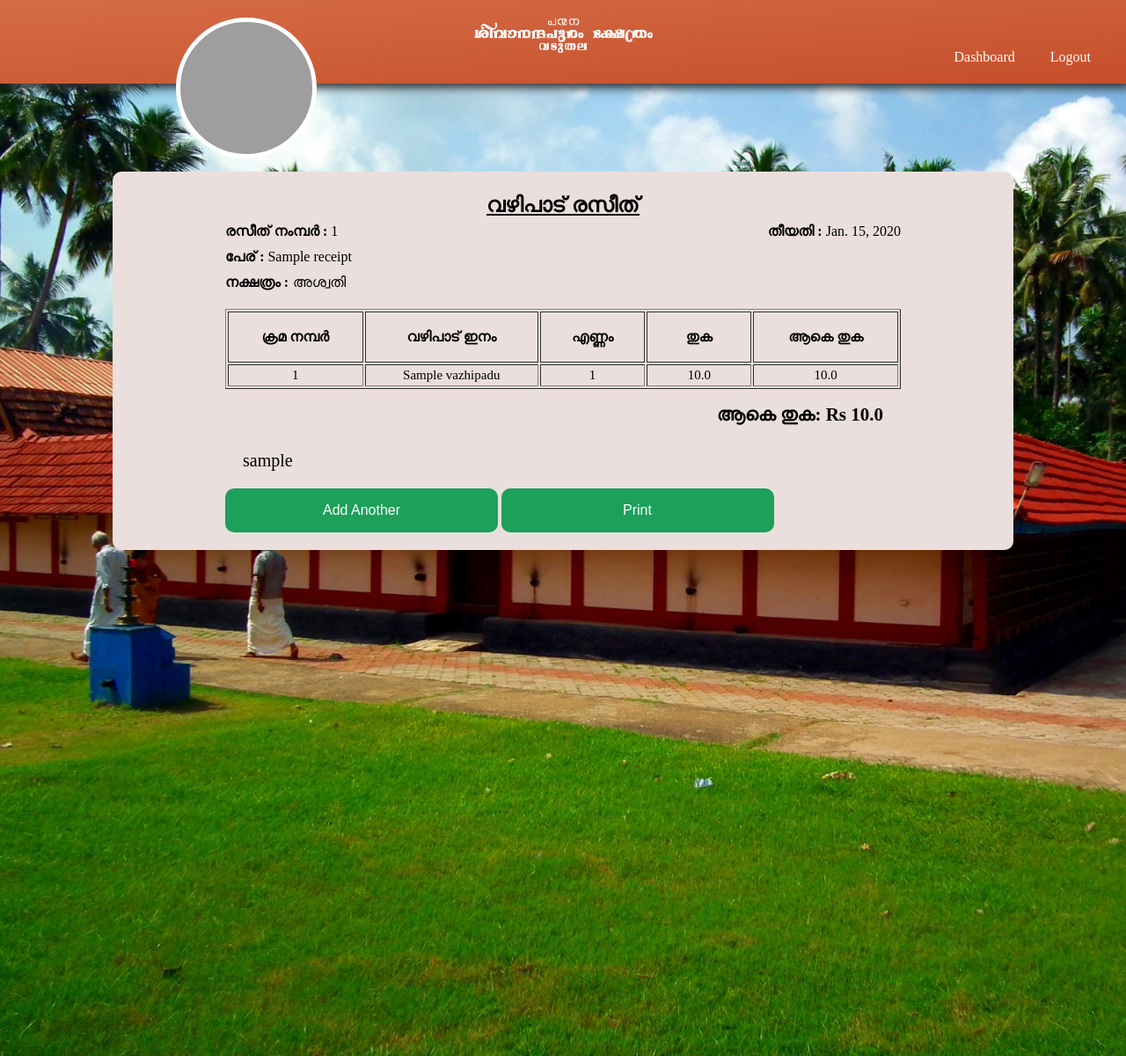
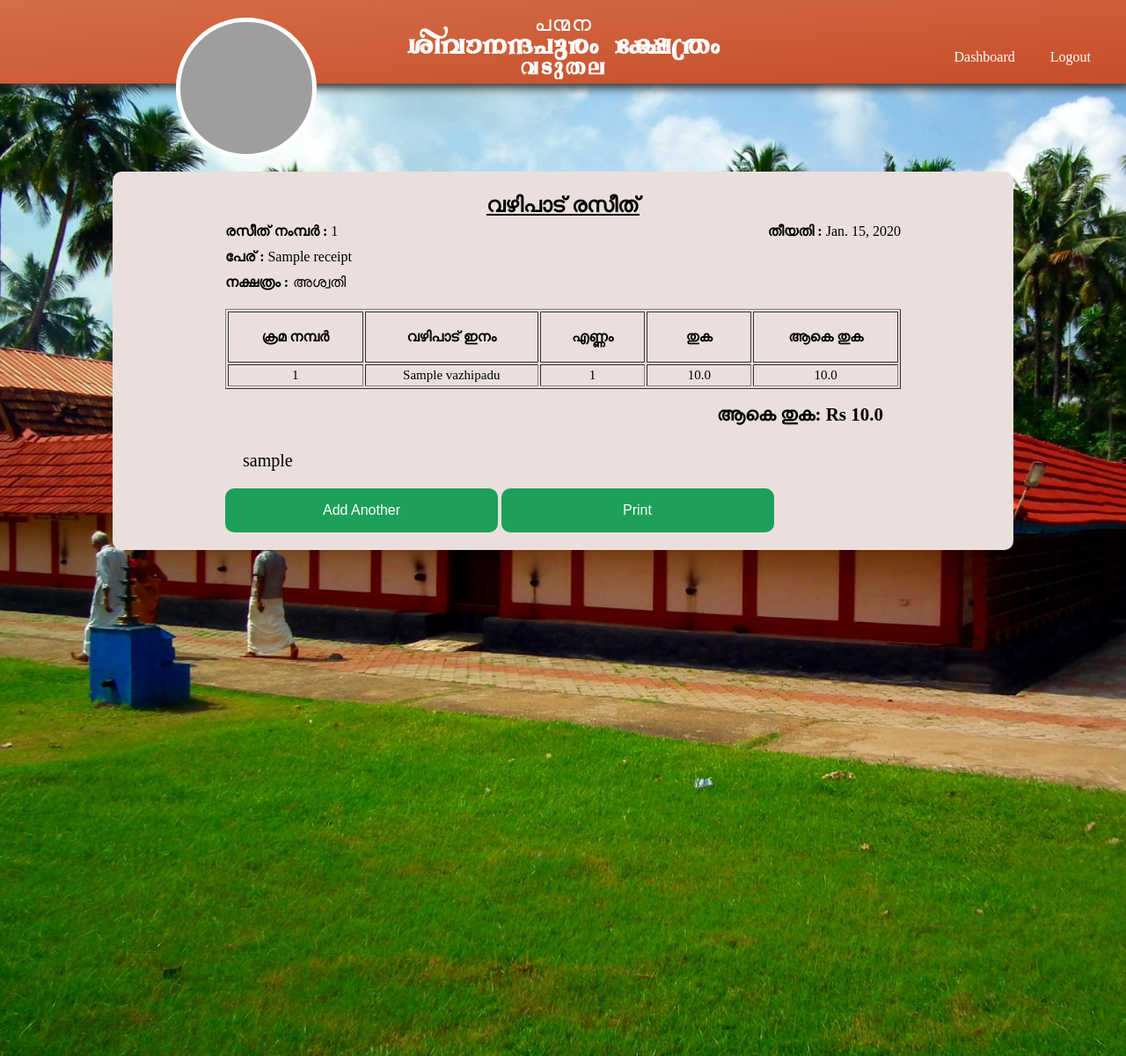
Before and after one commit to AbhijithKonnayil/temple_manager, a Django app: page /receipt/1 in a window 1280 px wide. Shown: the whole page at 88% size. Run offline with Django 3.2, Linux system fonts and the light colour scheme; a user stored in the database is signed in; tables that the repository leaves empty hold one stand-in row (values such as "Sample post"); grey boxes are pictures that could not be loaded.

Commit message:
add top margin to print

```diff
--- a/receipt_management/templates/receipt_management/print_receipts.html
+++ b/receipt_management/templates/receipt_management/print_receipts.html
@@ -21,7 +21,7 @@
 	@page {
   		width: 150mm;
   		height: 140mm;
-  		margin: 0;
+  		margin: 5mm 0 0 0;
 	}
 
   	body *{
--- a/static/css/style.css
+++ b/static/css/style.css
@@ -41,8 +41,9 @@ header div#header{
 	box-shadow: 5px 5px 10px #333;
 }
 header div#header #title{
-	height: 40px;
+	height: 70px;
 	width: auto;
+
 }
 
 header div#header div#text{
```
